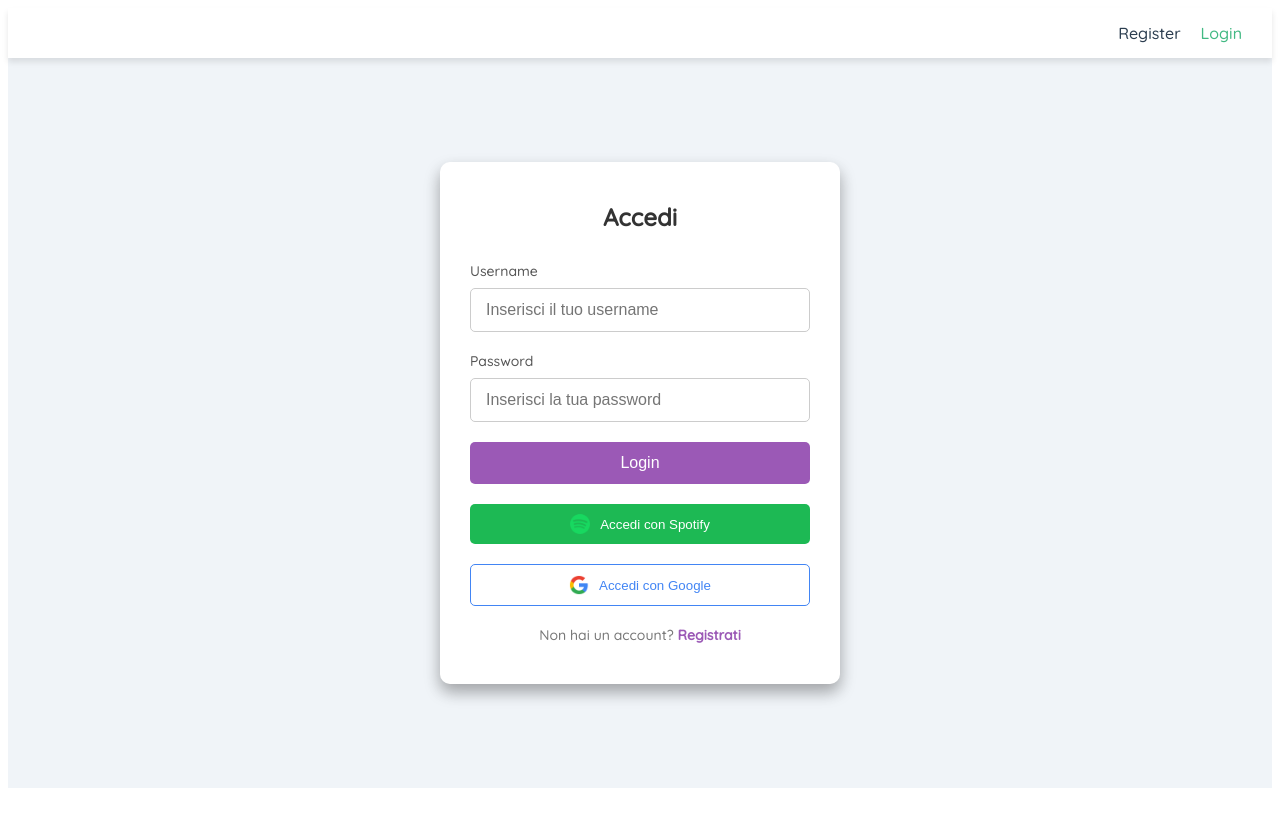
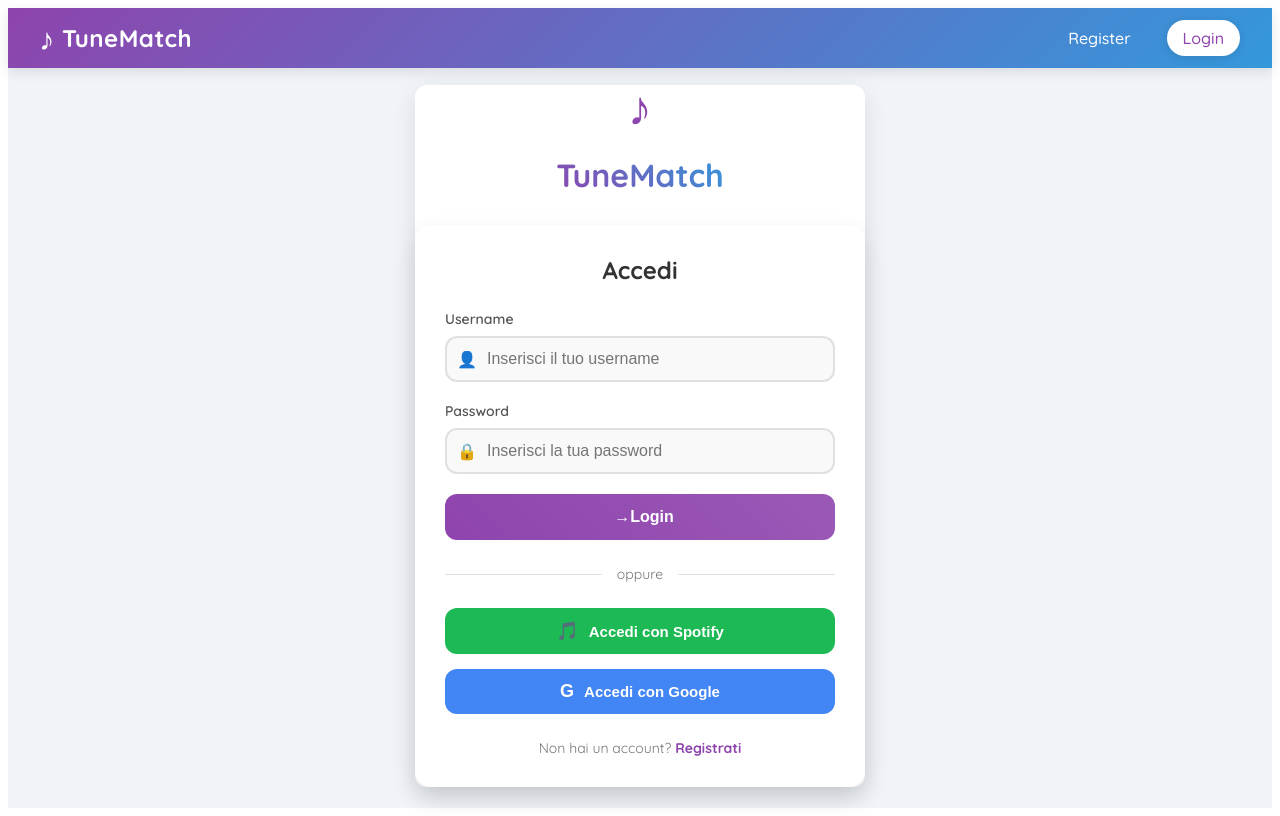
Before and after one commit to marcpad0/TuneMatch, a Vue app in the folder sites/: page / in a window 1280 px wide. Built offline with nearby package versions, Linux system fonts and the light colour scheme; no server answers; the HTML template or start-up script is replaced by a standard one.

Commit message:
feat: Enhance navigation and styling in ProfilePage and Login components

```diff
--- a/sites/src/App.vue
+++ b/sites/src/App.vue
@@ -1,20 +1,26 @@
 <template>
   <div id="app">
-    <nav>
-      <ul class="nav-links">
-        <li><router-link to="/register">Register</router-link></li>
-        <li><router-link to="/">Login</router-link></li>
-      </ul>
+    <nav class="navbar">
+      <div class="navbar-container">
+        <router-link to="/" class="navbar-brand">
+          <span class="logo-icon">♪</span>
+          <span class="brand-name">TuneMatch</span>
+        </router-link>
+
+        <div class="navbar-links">
+          <router-link to="/register">Register</router-link>
+          <router-link to="/">Login</router-link>
+        </div>
+      </div>
     </nav>
     <main class="content">
-      <!-- Your login form or component will be rendered here -->
       <router-view />
     </main>
   </div>
 </template>
 
 <style>
-@import url("https://fonts.googleapis.com/css2?family=Quicksand:wght@500&display=swap");
+@import url("https://fonts.googleapis.com/css2?family=Quicksand:wght@400;500;600;700&display=swap");
 
 #app {
   font-family: "Quicksand", sans-serif;
@@ -22,46 +28,80 @@
   background-color: #f0f4f8;
   margin: 0;
   padding: 0;
+  min-height: 100vh;
 }
 
-nav {
-  background-color: #fff;
-  box-shadow: 0 4px 6px rgba(0, 0, 0, 0.1);
-  padding: 15px 30px;
+.navbar {
+  background: linear-gradient(135deg, #8e44ad, #3498db);
+  box-shadow: 0 4px 12px rgba(0, 0, 0, 0.1);
+  padding: 12px 0;
   position: sticky;
   top: 0;
   z-index: 1000;
 }
 
-.nav-links {
-  list-style: none;
+.navbar-container {
   display: flex;
-  justify-content: flex-end;
-  margin: 0;
+  justify-content: space-between;
+  align-items: center;
+  max-width: 1200px;
+  margin: 0 auto;
+  padding: 0 20px;
 }
 
-.nav-links li {
-  margin-left: 20px;
+.navbar-brand {
+  display: flex;
+  align-items: center;
+  text-decoration: none;
+  color: white;
 }
 
-.nav-links a {
-  text-decoration: none;
-  color: #2c3e50;
-  font-weight: 500;
-  transition: color 0.3s;
+.logo-icon {
+  font-size: 28px;
+  margin-right: 8px;
+  animation: pulse 2s infinite;
 }
 
-.nav-links a:hover {
-  color: #42b983;
+@keyframes pulse {
+  0% { transform: scale(1); }
+  50% { transform: scale(1.1); }
+  100% { transform: scale(1); }
 }
 
-.nav-links a.router-link-exact-active {
-  color: #42b983;
+.brand-name {
+  font-size: 24px;
+  font-weight: 700;
+  letter-spacing: 0.5px;
+}
+
+.navbar-links {
+  display: flex;
+  gap: 20px;
+}
+
+.navbar-links a {
+  color: white;
+  text-decoration: none;
+  font-weight: 500;
+  padding: 8px 16px;
+  border-radius: 20px;
+  transition: all 0.3s ease;
+}
+
+.navbar-links a:hover {
+  background-color: rgba(255, 255, 255, 0.2);
+  transform: translateY(-2px);
+}
+
+.navbar-links a.router-link-exact-active {
+  background-color: white;
+  color: #8e44ad;
+  box-shadow: 0 2px 10px rgba(0, 0, 0, 0.1);
 }
 
 /* Adjusted styles for main content */
 main.content {
-  min-height: calc(100vh - 70px); /* Adjust as per the height of your nav */
+  min-height: calc(100vh - 64px);
   display: flex;
   align-items: center;
   justify-content: center;
@@ -73,8 +113,14 @@
   max-width: 400px;
   padding: 40px 30px;
   background-color: #fff;
-  box-shadow: 0 8px 16px rgba(0, 0, 0, 0.1);
+  box-shadow: 0 8px 24px rgba(0, 0, 0, 0.1);
   border-radius: 12px;
+  animation: fadeIn 0.6s ease-out;
+}
+
+@keyframes fadeIn {
+  from { opacity: 0; transform: translateY(-20px); }
+  to { opacity: 1; transform: translateY(0); }
 }
 
 /* Optional: Add some margin for small screens */
@@ -83,5 +129,15 @@
     margin: 20px;
     padding: 30px 20px;
   }
+
+  .navbar-container {
+    flex-direction: column;
+    gap: 10px;
+  }
+
+  .navbar-links {
+    width: 100%;
+    justify-content: center;
+  }
 }
 </style>
--- a/sites/src/components/todo-item2.vue
+++ b/sites/src/components/todo-item2.vue
@@ -1,11 +1,18 @@
 <!-- src/components/Login.vue -->
 <template>
   <div class="login-container">
+    <div class="logo-container">
+      <span class="app-logo-icon">♪</span>
+      <h1 class="app-logo-text">TuneMatch</h1>
+    </div>
+
     <div class="login-card">
       <h2 class="title">Accedi</h2>
       <form @submit.prevent="loginUser">
         <div class="input-group">
           <label for="username">Username</label>
+          <div class="input-wrapper">
+            <span class="input-icon">👤</span>
             <input
               id="username"
               v-model="username"
@@ -14,8 +21,11 @@
               required
             />
           </div>
+        </div>
         <div class="input-group">
           <label for="password">Password</label>
+          <div class="input-wrapper">
+            <span class="input-icon">🔒</span>
             <input
               id="password"
               v-model="password"
@@ -24,29 +34,26 @@
               required
             />
           </div>
-        <button type="submit" class="login-button">Login</button>
+        </div>
+        <button type="submit" class="login-button">
+          <span class="button-icon">→</span>
+          Login
+        </button>
       </form>
 
+      <div class="divider">
+        <span>oppure</span>
+      </div>
+
       <!-- Pulsante per il login con Spotify -->
-      <div class="spotify-login">
-        <button @click="loginWithSpotify" class="spotify-button">
-          <img src="../assets/spotify-logo.png" alt="Spotify Logo" />
+      <div class="social-logins">
+        <button @click="loginWithSpotify" class="spotify-button social-button">
+          <span class="social-icon">🎵</span>
           Accedi con Spotify
         </button>
-      </div>
 
-      <!--Add this after Spotify login button
-      <div class="Twitch-login">
-        <button @click="loginWithTwitch" class="Twitch-button">
-          <img src="../assets/twitch-logo.png" alt="Twitch Logo" />
-          Accedi con Twitch
-        </button>
-      </div> -->
-
-      <!-- Add this after Twitch login button -->
-      <div class="google-login">
-        <button @click="loginWithGoogle" class="google-button">
-          <img src="../assets/google-logo.png" alt="Google Logo" />
+        <button @click="loginWithGoogle" class="google-button social-button">
+          <span class="social-icon">G</span>
           Accedi con Google
         </button>
       </div>
@@ -129,130 +136,69 @@
 body,
 html {
   height: 100%;
-  font-family: "Segoe UI", Tahoma, Geneva, Verdana, sans-serif;
-  background: linear-gradient(135deg, #71b7e6, #9b59b6);
-}
-
-.spotify-login {
-  text-align: center;
-  margin: 20px 0;
-}
-
-.spotify-button {
-  background-color: #1db954;
-  color: white;
-  border: none;
-  padding: 10px 20px;
-  border-radius: 5px;
-  cursor: pointer;
-  display: flex;
-  align-items: center;
-  justify-content: center;
-  width: 100%;
-}
-
-.google-button {
-  background-color: #ffffff;
-  color: #444444;
-  border: 1px solid #cccccc;
-  padding: 10px 20px;
-  border-radius: 5px;
-  cursor: pointer;
-  display: flex;
-  align-items: center;
-  justify-content: center;
-  width: 100%;
-  transition: background-color 0.3s ease, border-color 0.3s ease;
-}
-
-.google-button img {
-  width: 20px;
-  height: 20px;
-  margin-right: 10px;
-}
-
-.google-login {
-  text-align: center;
-  margin: 10px 0;
-}
-
-.google-button {
-  background-color: #ffffff;
-  border: 1px solid #4285f4;
-  color: #4285f4;
-}
-
-.google-button:hover {
-  background-color: #4285f4;
-  color: #ffffff;
-  border-color: #4285f4;
-}
-
-.spotify-button img {
-  width: 20px;
-  height: 20px;
-  margin-right: 10px;
-}
-
-.spotify-button:hover {
-  background-color: #1ed760;
-}
-
-.Twitch-login {
-  text-align: center;
-  margin: 20px 0;
-}
-
-.Twitch-button {
-  background-color: #6441a5;
-  color: white;
-  border: none;
-  padding: 10px 20px;
-  border-radius: 5px;
-  cursor: pointer;
-  display: flex;
-  align-items: center;
-  justify-content: center;
-  width: 100%;
-}
-
-.Twitch-button img {
-  width: 30px;
-  height: auto;
-  margin-right: 8px;
-  object-fit: contain;
-}
-
-.Twitch-button:hover {
-  background-color: #7d5bbe;
+  font-family: "Quicksand", sans-serif;
 }
 
 .login-container {
   display: flex;
-  justify-content: center;
+  flex-direction: column;
   align-items: center;
-  height: 100%;
+  max-width: 450px;
+  width: 100%;
+  animation: fadeIn 0.8s ease-out;
+}
+
+@keyframes fadeIn {
+  from { opacity: 0; transform: translateY(-20px); }
+  to { opacity: 1; transform: translateY(0); }
+}
+
+.logo-container {
+  display: flex;
+  flex-direction: column;
+  align-items: center;
+  margin-bottom: 20px;
+}
+
+.app-logo-icon {
+  font-size: 48px;
+  color: #8e44ad;
+  animation: float 3s ease-in-out infinite;
+}
+
+@keyframes float {
+  0% { transform: translateY(0px); }
+  50% { transform: translateY(-10px); }
+  100% { transform: translateY(0px); }
+}
+
+.app-logo-text {
+  font-size: 32px;
+  font-weight: 700;
+  background: linear-gradient(45deg, #8e44ad, #3498db);
+  -webkit-background-clip: text;
+  background-clip: text;
+  color: transparent;
+  margin: 10px 0;
 }
 
 .login-card {
   background-color: #ffffff;
-  padding: 40px 30px;
-  border-radius: 10px;
-  box-shadow: 0 8px 16px rgba(0, 0, 0, 0.25);
+  padding: 30px;
+  border-radius: 16px;
+  box-shadow: 0 10px 25px rgba(0, 0, 0, 0.1);
   width: 100%;
-  max-width: 400px;
-  animation: fadeIn 1s ease-in-out;
 }
 
 .title {
   text-align: center;
-  margin-bottom: 30px;
+  margin-bottom: 25px;
   color: #333333;
+  font-size: 24px;
 }
 
 .input-group {
   margin-bottom: 20px;
-  position: relative;
 }
 
 .input-group label {
@@ -260,76 +206,167 @@
   margin-bottom: 8px;
   color: #555555;
   font-size: 14px;
+  font-weight: 600;
+}
+
+.input-wrapper {
+  position: relative;
+  display: flex;
+  align-items: center;
+}
+
+.input-icon {
+  position: absolute;
+  left: 12px;
+  color: #8e44ad;
+  font-size: 16px;
 }
 
 .input-group input {
   width: 100%;
-  padding: 12px 15px;
-  border: 1px solid #cccccc;
-  border-radius: 5px;
-  transition: border-color 0.3s ease;
+  padding: 12px 15px 12px 40px;
+  border: 2px solid #e0e0e0;
+  border-radius: 12px;
+  transition: all 0.3s ease;
   font-size: 16px;
+  background-color: #f9f9f9;
 }
 
 .input-group input:focus {
-  border-color: #9b59b6;
+  border-color: #8e44ad;
+  box-shadow: 0 0 0 2px rgba(142, 68, 173, 0.2);
   outline: none;
+  background-color: #fff;
 }
 
 .login-button {
   width: 100%;
-  padding: 12px;
-  background-color: #9b59b6;
+  padding: 14px;
+  background: linear-gradient(45deg, #8e44ad, #9b59b6);
   border: none;
-  border-radius: 5px;
+  border-radius: 12px;
   color: #ffffff;
   font-size: 16px;
+  font-weight: 600;
   cursor: pointer;
-  transition: background-color 0.3s ease;
+  transition: all 0.3s ease;
+  display: flex;
+  align-items: center;
+  justify-content: center;
+}
+
+.button-icon {
+  margin-left: 8px;
+  transition: transform 0.3s ease;
 }
 
 .login-button:hover {
-  background-color: #8e44ad;
+  background: linear-gradient(45deg, #9b59b6, #8e44ad);
+  transform: translateY(-2px);
+  box-shadow: 0 8px 15px rgba(155, 89, 182, 0.3);
+}
+
+.login-button:hover .button-icon {
+  transform: translateX(5px);
+}
+
+.divider {
+  display: flex;
+  align-items: center;
+  margin: 25px 0;
+}
+
+.divider::before,
+.divider::after {
+  content: "";
+  flex: 1;
+  border-bottom: 1px solid #e0e0e0;
+}
+
+.divider span {
+  padding: 0 15px;
+  font-size: 14px;
+  color: #777;
+}
+
+.social-logins {
+  display: flex;
+  flex-direction: column;
+  gap: 15px;
+}
+
+.social-button {
+  display: flex;
+  align-items: center;
+  justify-content: center;
+  width: 100%;
+  padding: 12px;
+  border-radius: 12px;
+  font-size: 15px;
+  font-weight: 600;
+  cursor: pointer;
+  transition: all 0.3s ease;
+  border: none;
+}
+
+.social-icon {
+  margin-right: 10px;
+  font-size: 18px;
+}
+
+.spotify-button {
+  background-color: #1DB954;
+  color: white;
+}
+
+.spotify-button:hover {
+  background-color: #1ed760;
+  transform: translateY(-2px);
+  box-shadow: 0 6px 15px rgba(30, 215, 96, 0.3);
+}
+
+.google-button {
+  background-color: #4285F4;
+  color: white;
+}
+
+.google-button:hover {
+  background-color: #5a95f5;
+  transform: translateY(-2px);
+  box-shadow: 0 6px 15px rgba(66, 133, 244, 0.3);
 }
 
 .register-link {
   text-align: center;
-  margin-top: 20px;
+  margin-top: 25px;
   color: #777777;
   font-size: 14px;
 }
 
 .register-link a {
-  color: #9b59b6;
+  color: #8e44ad;
   text-decoration: none;
   font-weight: bold;
   transition: color 0.3s ease;
 }
 
 .register-link a:hover {
-  color: #8e44ad;
+  color: #9b59b6;
+  text-decoration: underline;
 }
 
-@keyframes fadeIn {
-  from {
-    opacity: 0;
-    transform: translateY(-30px);
+/* Responsiveness */
+@media (max-width: 480px) {
+  .login-card {
+    padding: 25px 20px;
   }
 
-  to {
-    opacity: 1;
-    transform: translateY(0);
-  }
-}
-
-/* Responsività */
-@media (max-width: 480px) {
-  .login-card {
-    padding: 30px 20px;
+  .app-logo-text {
+    font-size: 28px;
   }
 
   .title {
-    font-size: 24px;
+    font-size: 22px;
   }
 
   .input-group label {
@@ -337,17 +374,8 @@
   }
 
   .input-group input {
+    padding: 10px 12px 10px 36px;
     font-size: 14px;
-    padding: 10px 12px;
-  }
-
-  .login-button {
-    font-size: 14px;
-    padding: 10px;
-  }
-
-  .register-link {
-    font-size: 13px;
   }
 }
 </style>
```
Also changed, not shown: sites/src/components/ProfilePage.vue (+129 -20 lines). Lines whose indentation alone changed are shown as unchanged.
